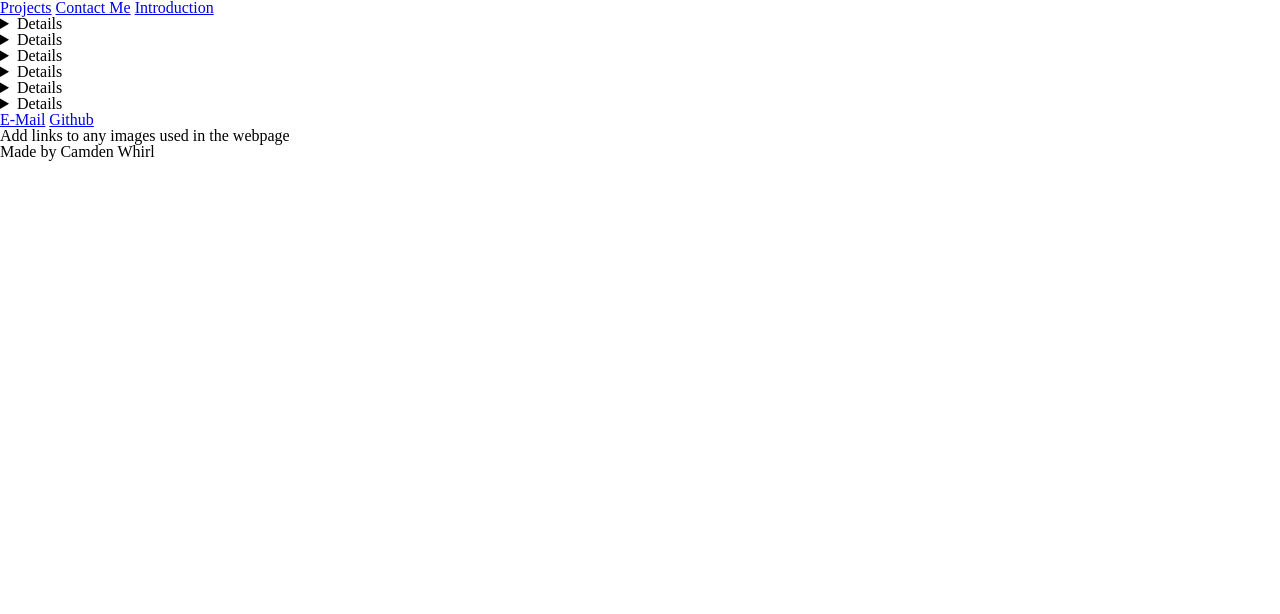
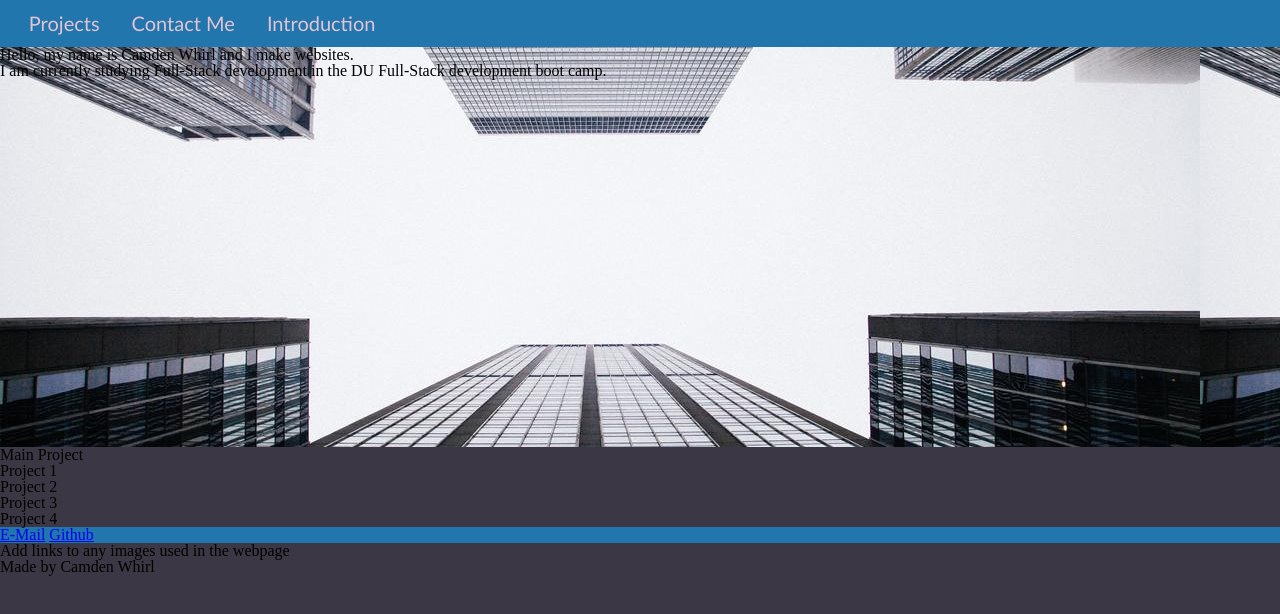
Before and after one commit to CWhirl/my-portfolio, a plain HTML site: page index.html in a window 1280 px wide. Drawn offline with Linux system fonts and the light colour scheme.

Commit message:
Added nav bar formatting, and placeholder images

```diff
--- a/index.html
+++ b/index.html
@@ -5,8 +5,8 @@
     <meta http-equiv="X-UA-Compatible" content="IE=edge">
     <meta name="viewport" content="width=device-width, initial-scale=1.0">
     <title>Document</title>
+    <link rel="stylesheet" href="reset.css">
     <link rel="stylesheet" href="styles.css">
-    <link rel="stylesheet" href="reset.css">
 </head>
 <body>
     <!-- Top display including navigation links and an introduction -->
@@ -14,18 +14,20 @@
         <!-- Navigation Links -->
         <nav>
             <!-- TODO:Add targets for the links -->
-            <a href="#">Projects</a>
-            <a href="#">Contact Me</a>
-            <a href="#">Introduction</a>
+            <ul>
+                <li><a href="#">Projects</a></li>
+                <li><a href="#">Contact Me</a></li>
+                <li><a href="#">Introduction</a> </li>
+            </ul>
         </nav>
         <!-- Introduction -->
-        <article>
-            <title>
+        <article id="introduction">
+            <section>
                 <h1>Hello, my name is Camden Whirl and I make websites.</h1>
-            </title>
-            <details>
-                <p>I am currently studying Full-Stack development in the DU Full-Stack development program.</p>
-            </details>
+            </section>
+            <summary>
+                <p>I am currently studying Full-Stack development in the DU Full-Stack development boot camp.</p>
+            </summary>
         </article>
     </header>
 
@@ -33,26 +35,26 @@
     <section>
         <!-- TODO Find images for example projects  -->
         <!-- Main Project -->
-        <article>
-            <details>Main Project</details>
-        </article>
+        <figure>
+            <figcaption>Main Project</figcaption>
+        </figure>
         <!-- Alternate Projects -->
         <!-- Project 1 -->
-        <article>
-            <details>Project 1</details>
-        </article>
+        <figure>
+            <figcaption>Project 1</figcaption>
+        </figure>
         <!-- Project 2 -->
-        <article>
-            <details>Project 2</details>
-        </article>
+        <figure>
+            <figcaption>Project 2</figcaption>
+        </figure>
         <!-- Project 3 -->
-        <article>
-            <details>Project 3</details>
-        </article>
+        <figure>
+            <figcaption>Project 3</figcaption>
+        </figure>
         <!-- Project 4 -->
-        <article>
-            <details>Project 4</details>
-        </article>
+        <figure>
+            <figcaption>Project 4</figcaption>
+        </figure>
     </section>
 
     <!-- Footer, Credits and Contact Links -->
--- a/styles.css
+++ b/styles.css
@@ -0,0 +1,34 @@
+body {
+    background-color:#3C3744;
+}
+
+
+/* Nav bar styling */
+nav {
+    background-color: #2176AE;
+}
+
+ul {
+    display: flex;
+    flex-wrap: wrap;
+    padding: 1%;
+}
+
+li a {
+    padding: 14px 16px;
+    text-decoration: none;
+    font-size: 20px;
+    color: #E5C3D1;
+    font-family: 'Gill Sans', 'Gill Sans MT', 'Calibri', 'Trebuchet MS', sans-serif;
+}
+
+li a:hover {
+    background-color: #090C9B;
+}
+
+/* introduction block styling */
+#introduction {
+    background-image: url(1048-1200x400.jpg);
+    height: 400px;
+    width: 100%;
+}
```
Also changed, not shown: 1048-1200x400.jpg (added), 535-800x300.jpg (added), 701-400x320.jpg (added).
